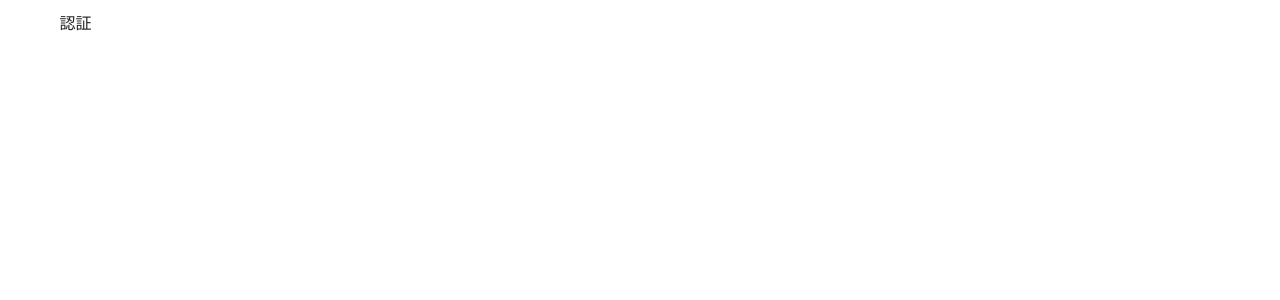
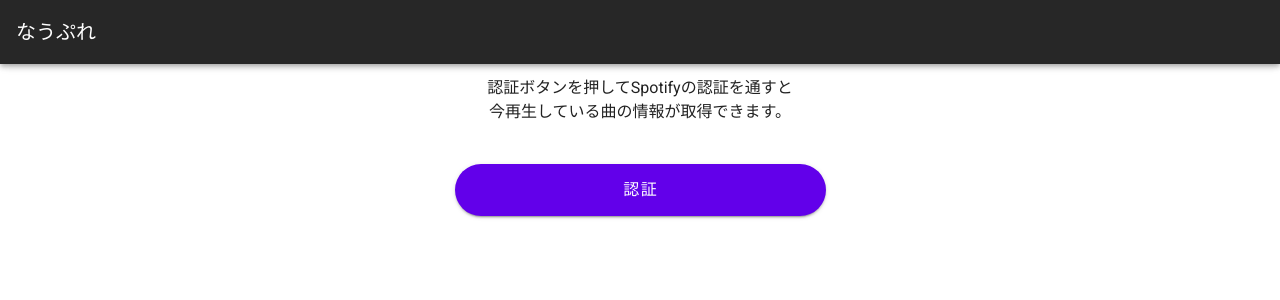
Before and after one commit to tsukikoko/now-playing-app, a Vue app: page / in a window 1280 px wide. Shown: the top 300 px of the page. Built offline with nearby package versions, Linux system fonts and the light colour scheme.

Commit message:
ホーム画面とヘッダーのスタイル調整

```diff
--- a/src/App.vue
+++ b/src/App.vue
@@ -1,16 +1,19 @@
 <template>
   <v-app>
-    <v-content>
+    <Header />
+    <v-main>
       <router-view></router-view>
-    </v-content>
+    </v-main>
   </v-app>
 </template>
 
 <script>
+import Header from "./components/Header";
 export default {
   name: "App",
 
-  components: {},
-  data: () => ({}),
+  components: {
+    Header,
+  },
 };
 </script>
--- /dev/null
+++ b/src/components/Header.vue
@@ -0,0 +1,7 @@
+<template>
+  <header>
+    <v-app-bar app dark>
+      <v-toolbar-title>なうぷれ</v-toolbar-title>
+    </v-app-bar>
+  </header>
+</template>
--- a/src/views/Home.vue
+++ b/src/views/Home.vue
@@ -1,25 +1,62 @@
 <template>
-  <div class="container">
-    <button @click="spotifyLogin">認証</button>
+  <v-container>
+    <v-row class="text-center">
+      <v-col cols="12">
+        <p>
+          認証ボタンを押してSpotifyの認証を通すと<br />
+          今再生している曲の情報が取得できます。
+        </p>
+      </v-col>
+    </v-row>
+    <v-row class="align-center justify-center">
+      <v-col cols="12" lg="4" xl="4" md="4" sm="8">
+        <div>
+          <button
+            type="button"
+            @click="spotifyLogin"
+            class="white--text v-btn v-btn--block v-btn--rounded theme--dark elevation-2 v-size--x-large deep-purple accent-4"
+            size="x-large"
+          >
+            認証
+          </button>
+        </div>
+      </v-col>
+    </v-row>
 
-    <div v-if="this.routeParams.access_token">
+    <div v-if="this.routeParams.access_token" class="frame">
+      <v-row>
+        <v-col cols="12" lg="4" xl="4" md="4" sm="8">
+          <p class="text-center">
+            オススメの
             <router-link
               :to="{
                 name: 'PlayList',
                 params: { access_token: this.routeParams.access_token },
               }"
               >プレイリスト</router-link
-      >
-      <router-link
+            >を表示する
+          </p>
+        </v-col>
+        <v-col cols="12" lg="4" xl="4" md="4" sm="8">
+          <p class="text-center">
+            Spotifyで<router-link
               :to="{
                 name: 'NowPlaying',
                 params: { access_token: this.routeParams.access_token },
               }"
               >再生中の曲</router-link
-      >
+            >の情報を表示する
+          </p>
+        </v-col>
+      </v-row>
     </div>
-  </div>
+  </v-container>
 </template>
+<style scoped>
+.frame {
+  margin-top: 5%;
+}
+</style>
 
 <script>
 export default {
```
Lines whose indentation alone changed are shown as unchanged.
